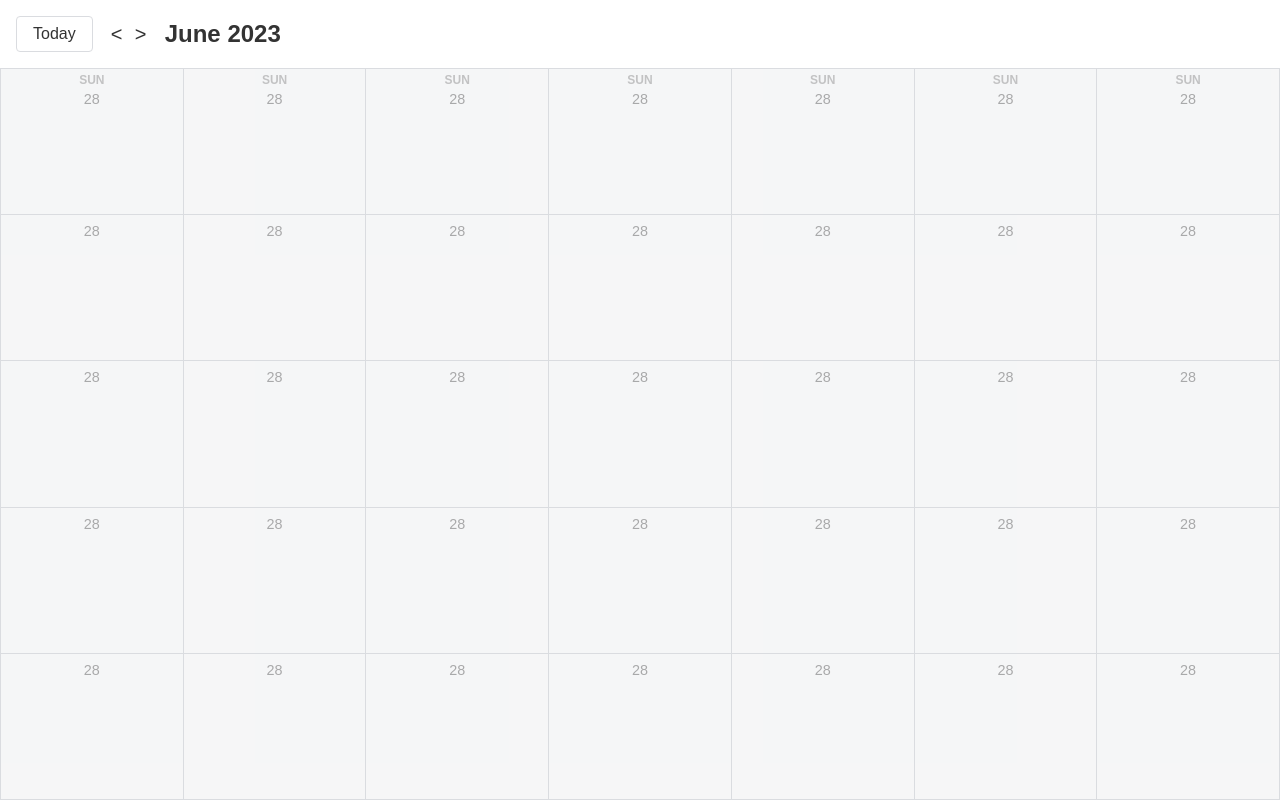
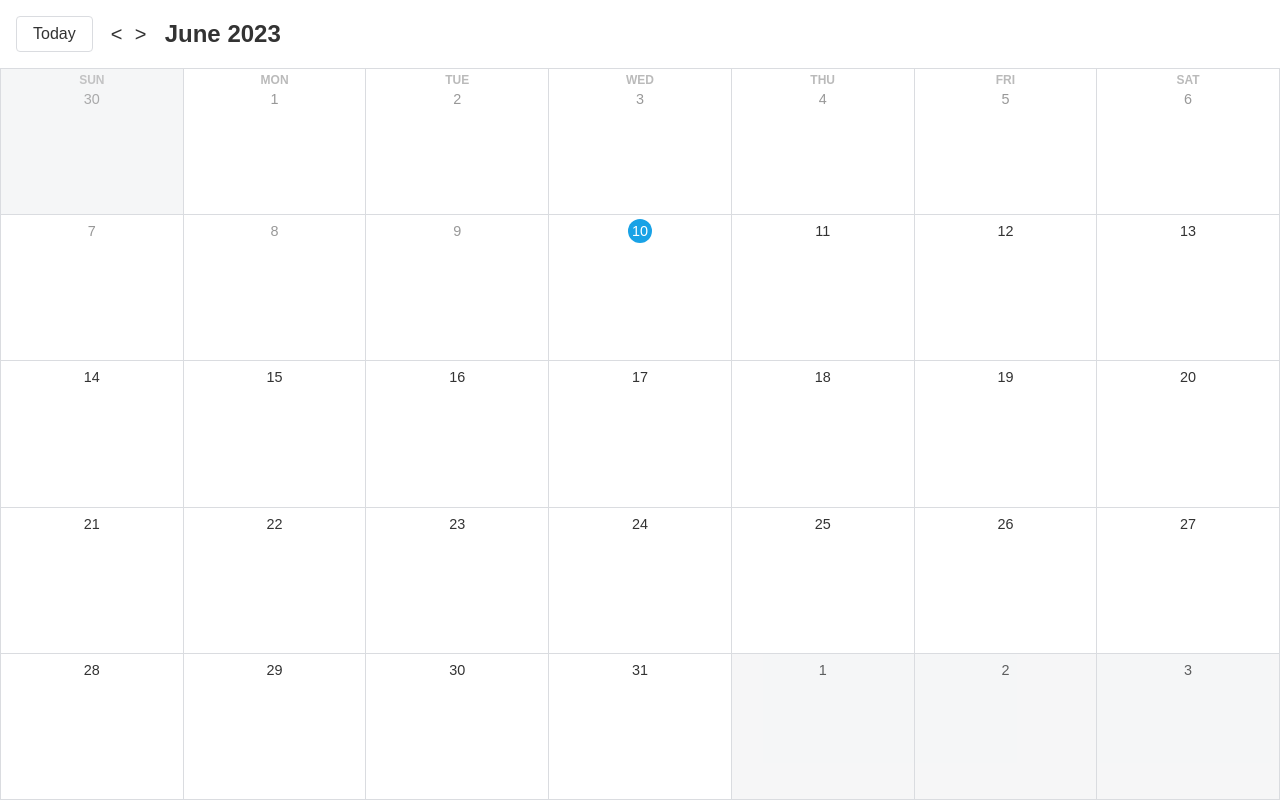
Before and after one commit to chinel/Google-calendar-react-typescript, a React (Vite) app: page / in a window 1280 px wide. Built offline with nearby package versions, Linux system fonts and the light colour scheme.

Commit message:
feat: add logic to display and style calendar days in the current month

```diff
--- a/src/components/Calendar.tsx
+++ b/src/components/Calendar.tsx
@@ -9,7 +9,7 @@ import {
 import CalendarDay from "./CalendarDay";
 
 export default function Calendar() {
-  const [selectedMonth, setSelectedMonth] = useState(new Date());
+  const [selectedMonth] = useState(new Date());
 
   const calendarDays = useMemo(() => {
     //StartofMonth will give us start of the month for example July 1st 2024
--- a/src/components/CalendarDay.tsx
+++ b/src/components/CalendarDay.tsx
@@ -1,3 +1,7 @@
+import { endOfDay, isBefore, isSameMonth, isToday } from "date-fns";
+import { formatDate } from "../utils/formatDate";
+import { cc } from "../utils/joinClasses";
+
 type CalendarDayProps = {
   day: Date;
   showWeekName: boolean;
@@ -10,10 +14,20 @@ export default function CalendarDay({
   selectedMonth,
 }: CalendarDayProps) {
   return (
-    <div className="day non-month-day old-month-day">
+    <div
+      className={cc(
+        "day",
+        !isSameMonth(day, selectedMonth) && "non-month-day",
+        isBefore(endOfDay(day), new Date()) && "old-month-day"
+      )}
+    >
       <div className="day-header">
-        {showWeekName && <div className="week-name">Sun</div>}
-        <div className="day-number">28</div>
+        {showWeekName && (
+          <div className="week-name">
+            {formatDate(day, { weekday: "short" })}
+          </div>
+        )}
+        <div className={cc("day-number", isToday(day) && "today")}>{formatDate(day, { day: "numeric" })}</div>
         <button className="add-event-btn">+</button>
       </div>
       {/* <div className="events">
--- /dev/null
+++ b/src/utils/formatDate.ts
@@ -0,0 +1,4 @@
+export function formatDate(date: Date, options?:Intl.DateTimeFormatOptions) {
+  //Passing undefined will default to the current user's locale, e.g "es" for spanish will render spanish date
+  return new Intl.DateTimeFormat(undefined, options).format(date)
+}
--- /dev/null
+++ b/src/utils/joinClasses.ts
@@ -0,0 +1,3 @@
+export function cc(...classes: unknown[]) {
+  return classes.filter(c => typeof c === "string").join(" ")
+}
```
